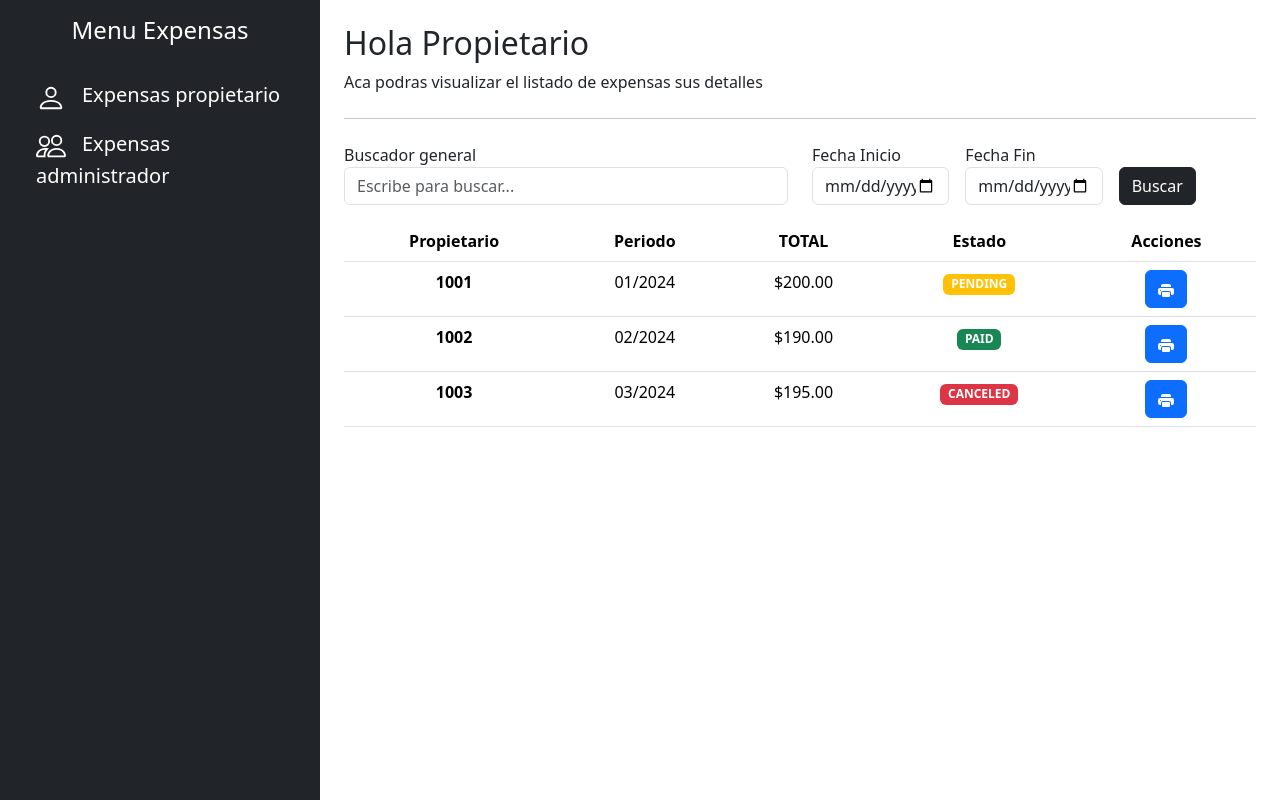
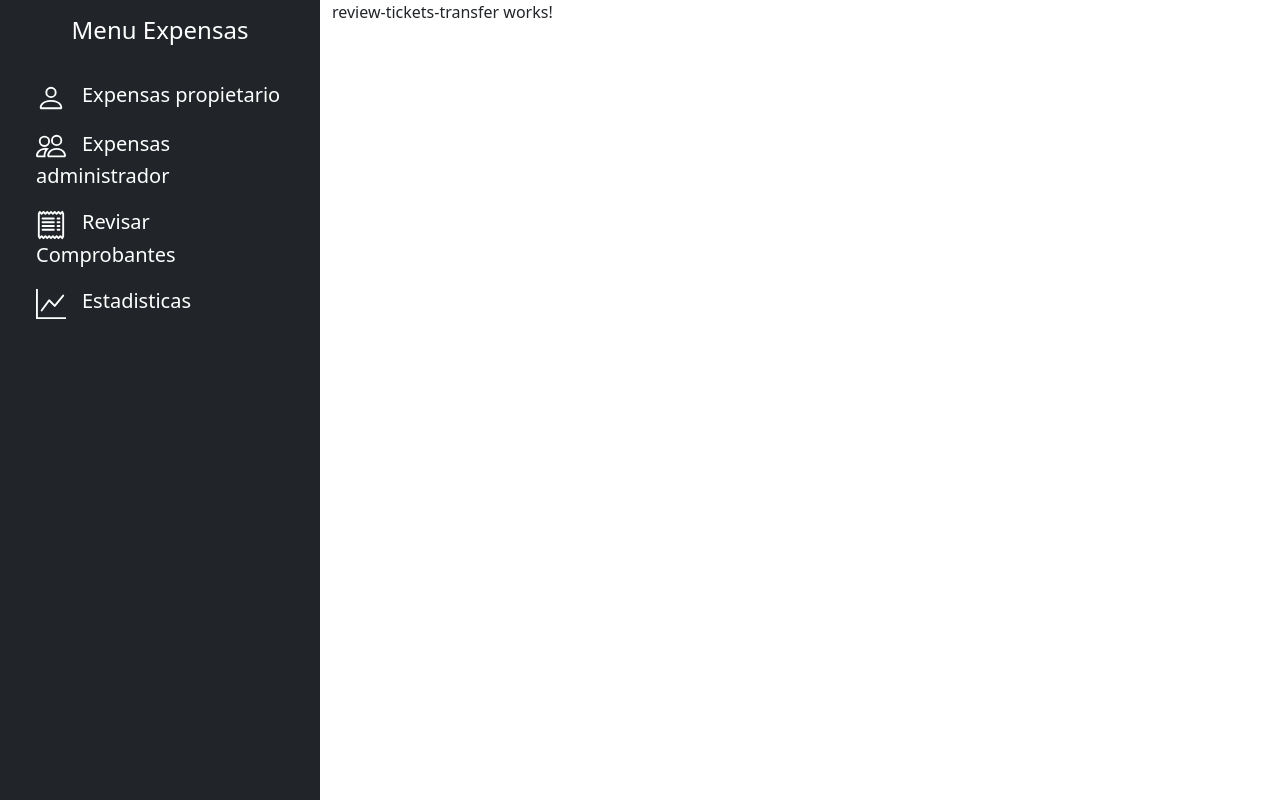
Before and after one commit to TUP-FRC-UTN/tup-dabd-2w2-tickets-payments, an Angular app in the folder tickets-payments/: page /review-tickets-transfer in a window 1280 px wide. Built offline with nearby package versions, Linux system fonts and the light colour scheme.

Commit message:
agrego opcion de pago por transferencia y 2 componentes revisar comprobantes y estadisticas

```diff
--- a/tickets-payments/src/app/admin-list-expensas/admin-list-expensas.component.html
+++ b/tickets-payments/src/app/admin-list-expensas/admin-list-expensas.component.html
@@ -52,7 +52,7 @@
                     </span>
                 </td>
                 <td class="text-center">
-                    <!-- Example single danger button -->
+
                     <div class="btn-group">
                         <button type="button" class="btn btn-dark dropdown-toggle" data-bs-toggle="dropdown"
                             aria-expanded="false">
--- a/tickets-payments/src/app/app.component.html
+++ b/tickets-payments/src/app/app.component.html
@@ -22,6 +22,23 @@
                             <span class="fs-5 ms-3 d-none d-lg-inline">Expensas administrador</span>
                         </a>
                     </li>
+                    <li class="nav-item">
+                        <a class="nav-link text-white" [routerLink]="'review-tickets-transfer'">
+                            <svg xmlns="http://www.w3.org/2000/svg" width="30" height="30" fill="currentColor" class="bi bi-receipt" viewBox="0 0 16 16">
+                                <path d="M1.92.506a.5.5 0 0 1 .434.14L3 1.293l.646-.647a.5.5 0 0 1 .708 0L5 1.293l.646-.647a.5.5 0 0 1 .708 0L7 1.293l.646-.647a.5.5 0 0 1 .708 0L9 1.293l.646-.647a.5.5 0 0 1 .708 0l.646.647.646-.647a.5.5 0 0 1 .708 0l.646.647.646-.647a.5.5 0 0 1 .801.13l.5 1A.5.5 0 0 1 15 2v12a.5.5 0 0 1-.053.224l-.5 1a.5.5 0 0 1-.8.13L13 14.707l-.646.647a.5.5 0 0 1-.708 0L11 14.707l-.646.647a.5.5 0 0 1-.708 0L9 14.707l-.646.647a.5.5 0 0 1-.708 0L7 14.707l-.646.647a.5.5 0 0 1-.708 0L5 14.707l-.646.647a.5.5 0 0 1-.708 0L3 14.707l-.646.647a.5.5 0 0 1-.801-.13l-.5-1A.5.5 0 0 1 1 14V2a.5.5 0 0 1 .053-.224l.5-1a.5.5 0 0 1 .367-.27m.217 1.338L2 2.118v11.764l.137.274.51-.51a.5.5 0 0 1 .707 0l.646.647.646-.646a.5.5 0 0 1 .708 0l.646.646.646-.646a.5.5 0 0 1 .708 0l.646.646.646-.646a.5.5 0 0 1 .708 0l.646.646.646-.646a.5.5 0 0 1 .708 0l.646.646.646-.646a.5.5 0 0 1 .708 0l.509.509.137-.274V2.118l-.137-.274-.51.51a.5.5 0 0 1-.707 0L12 1.707l-.646.647a.5.5 0 0 1-.708 0L10 1.707l-.646.647a.5.5 0 0 1-.708 0L8 1.707l-.646.647a.5.5 0 0 1-.708 0L6 1.707l-.646.647a.5.5 0 0 1-.708 0L4 1.707l-.646.647a.5.5 0 0 1-.708 0z"/>
+                                <path d="M3 4.5a.5.5 0 0 1 .5-.5h6a.5.5 0 1 1 0 1h-6a.5.5 0 0 1-.5-.5m0 2a.5.5 0 0 1 .5-.5h6a.5.5 0 1 1 0 1h-6a.5.5 0 0 1-.5-.5m0 2a.5.5 0 0 1 .5-.5h6a.5.5 0 1 1 0 1h-6a.5.5 0 0 1-.5-.5m0 2a.5.5 0 0 1 .5-.5h6a.5.5 0 0 1 0 1h-6a.5.5 0 0 1-.5-.5m8-6a.5.5 0 0 1 .5-.5h1a.5.5 0 0 1 0 1h-1a.5.5 0 0 1-.5-.5m0 2a.5.5 0 0 1 .5-.5h1a.5.5 0 0 1 0 1h-1a.5.5 0 0 1-.5-.5m0 2a.5.5 0 0 1 .5-.5h1a.5.5 0 0 1 0 1h-1a.5.5 0 0 1-.5-.5m0 2a.5.5 0 0 1 .5-.5h1a.5.5 0 0 1 0 1h-1a.5.5 0 0 1-.5-.5"/>
+                              </svg>
+                            <span class="fs-5 ms-3 d-none d-lg-inline">Revisar Comprobantes</span>
+                        </a>
+                    </li>
+                    <li class="nav-item">
+                        <a class="nav-link text-white" [routerLink]="'stadistics'">
+                            <svg xmlns="http://www.w3.org/2000/svg" width="30" height="30" fill="currentColor" class="bi bi-graph-up" viewBox="0 0 16 16">
+                                <path fill-rule="evenodd" d="M0 0h1v15h15v1H0zm14.817 3.113a.5.5 0 0 1 .07.704l-4.5 5.5a.5.5 0 0 1-.74.037L7.06 6.767l-3.656 5.027a.5.5 0 0 1-.808-.588l4-5.5a.5.5 0 0 1 .758-.06l2.609 2.61 4.15-5.073a.5.5 0 0 1 .704-.07"/>
+                              </svg>
+                            <span class="fs-5 ms-3 d-none d-lg-inline">Estadisticas</span>
+                        </a>
+                    </li>
                 </ul>
             </div>
         </div>
--- a/tickets-payments/src/app/owner-list-expensas/owner-list-expensas.component.html
+++ b/tickets-payments/src/app/owner-list-expensas/owner-list-expensas.component.html
@@ -5,7 +5,8 @@
   <div class="row  d-flex mb-3 justify-content-center">
     <div class="col-md-6 justify-content-center">
       <label for="searchInput" class="form-label mb-0">Buscador general</label>
-      <input type="text" class="form-control" id="searchInput" [(ngModel)]="searchText" (input)="searchTable()" placeholder="Escribe para buscar...">
+      <input type="text" class="form-control" id="searchInput" [(ngModel)]="searchText" (input)="searchTable()"
+        placeholder="Escribe para buscar...">
     </div>
 
     <form [formGroup]="fechasForm" class="col-md-6 justify-content-center">
@@ -51,18 +52,26 @@
           </span>
         </td>
 
-        <td class="text-center"><button type="button" class="btn btn-primary" data-bs-toggle="modal"
-            data-bs-target="#ticketModal" (click)="selectTicket(item)">
-            <svg xmlns="http://www.w3.org/2000/svg" width="16" height="16" fill="currentColor"
-              class="bi bi-printer-fill" viewBox="0 0 16 16">
-              <path
-                d="M5 1a2 2 0 0 0-2 2v1h10V3a2 2 0 0 0-2-2zm6 8H5a1 1 0 0 0-1 1v3a1 1 0 0 0 1 1h6a1 1 0 0 0 1-1v-3a1 1 0 0 0-1-1">
-              </path>
-              <path
-                d="M0 7a2 2 0 0 1 2-2h12a2 2 0 0 1 2 2v3a2 2 0 0 1-2 2h-1v-2a2 2 0 0 0-2-2H5a2 2 0 0 0-2 2v2H2a2 2 0 0 1-2-2zm2.5 1a.5.5 0 1 0 0-1 .5.5 0 0 0 0 1">
-              </path>
-            </svg>
-          </button></td>
+        <td class="text-center">
+          <div class="btn-group">
+            <button type="button" class="btn btn-dark dropdown-toggle" data-bs-toggle="dropdown" aria-expanded="false">
+              Action
+            </button>
+            <ul class="dropdown-menu">
+              <li><a class="dropdown-item" data-bs-toggle="modal" data-bs-target="#ticketModal"
+                  (click)="selectTicket(item)">Ver expensa
+
+                </a></li>
+              <li><a class="dropdown-item" data-bs-toggle="modal" data-bs-target="#statusModal"
+                  (click)="selectTicket(item)">Pagar con transferencia</a></li>
+              <li><a class="dropdown-item">Pagar con Mercadopago</a></li>
+              <li>
+                <hr class="dropdown-divider">
+              </li>
+              <li><a class="dropdown-item">Separated link</a></li>
+            </ul>
+          </div>
+        </td>
       </tr>
 
       }
@@ -140,3 +149,46 @@
     </div>
   </div>
 </div>
+
+
+
+
+<!-- Modal status -->
+<div class="modal fade" id="statusModal" tabindex="-1" aria-labelledby="ticketModalLabel" aria-hidden="true">
+  <div class="modal-dialog modal-lg">
+      <div class="modal-content">
+          <div class="modal-header">
+              <h5 class="modal-title" id="ticketModalLabel">Cargar comprobante de transferencia</h5>
+              <button type="button" class="btn-close" data-bs-dismiss="modal" aria-label="Close"></button>
+          </div>
+          <div class="modal-body">
+              <div class="row mb-4">
+                  <div class="col-md-6">
+                      <h6 class="mb-0">ID Factura: <strong>{{ ticketSelectedModal.id }}</strong></h6>
+                  </div>
+                  <div class="col-md-6">
+                      <h6 class="mb-0">ID Propietario: <strong>{{ ticketSelectedModal.owner_id }}</strong></h6>
+                  </div>
+                  <div class="col-md-6">
+                      <h6 class="mb-0">Fecha de Emisión: <strong>{{ ticketSelectedModal.emision_date | date: 'dd/MM/yyyy' }}</strong></h6>
+                  </div>
+                  <div class="col-md-6">
+                      <h6 class="mb-0">Fecha de Expiración: <strong>{{ ticketSelectedModal.expiration_date | date: 'dd/MM/yyyy' }}</strong></h6>
+                  </div>
+              </div>
+              <hr>
+              <div class="d-flex justify-content-center">
+                <div class="input-group mb-3">
+                  <input type="file" class="form-control" id="inputGroupFile02" (change)="onFileSelected($event)">
+                  <label class="input-group-text" for="inputGroupFile02">Subir comprobante</label>
+                </div>
+              </div>
+          </div>
+          <div class="modal-footer">
+              <button type="button" class="btn btn-secondary" data-bs-dismiss="modal">Cerrar</button>
+              <button type="button" class="btn btn-primary" [disabled]="!selectedFile" (click)="onUpload()">Cargar Comprobante</button>
+
+          </div>
+      </div>
+  </div>
+</div>
--- a/tickets-payments/src/app/owner-list-expensas/owner-list-expensas.component.ts
+++ b/tickets-payments/src/app/owner-list-expensas/owner-list-expensas.component.ts
@@ -5,6 +5,7 @@ import { MercadoPagoServiceService } from '../services/mercado-pago-service.serv
 import { TicketPayDto } from '../models/TicketPayDto';
 import { FormBuilder, FormGroup, FormsModule, ReactiveFormsModule } from '@angular/forms';
 import { TicketService } from '../services/ticket.service';
+import { HttpClient } from '@angular/common/http';
 
 @Component({
   selector: 'app-owner-list-expensas',
@@ -63,18 +64,35 @@ export class OwnerListExpensasComponent {
       ]
     }
   ];
-
+  selectedFile: File | null = null;
   searchText = '';
   filteredTickets: TicketDto[] = [];
   fechasForm: FormGroup;
-  constructor(private mercadopagoservice: MercadoPagoServiceService, private formBuilder: FormBuilder, private ticketservice: TicketService) {
+  constructor(private mercadopagoservice: MercadoPagoServiceService, private formBuilder: FormBuilder, private ticketservice: TicketService, private http: HttpClient) {
     this.filteredTickets = this.listallticket;
     this.fechasForm = this.formBuilder.group({
       fechaInicio: [''],
       fechaFin: ['']
     });
   }
+  onFileSelected(event: any): void {
+    this.selectedFile = event.target.files[0];
+  }
 
+
+  onUpload(): void {
+    if (this.selectedFile) {
+      const formData = new FormData();
+      formData.append('file', this.selectedFile, this.selectedFile.name);
+
+      this.http.post('http://localhost:8080/api/files/upload', formData)
+        .subscribe(response => {
+          console.log('File uploaded successfully!', response);
+        }, error => {
+          console.error('Error uploading file:', error);
+        });
+    }
+  }
   enviarFechas() {
     const fechas = this.fechasForm.value;
     console.log('Fechas Enviadas:', fechas);
--- /dev/null
+++ b/tickets-payments/src/app/review-tickets-transfer/review-tickets-transfer.component.html
@@ -0,0 +1 @@
+<p>review-tickets-transfer works!</p>
--- /dev/null
+++ b/tickets-payments/src/app/stadistics/stadistics.component.html
@@ -0,0 +1 @@
+<p>stadistics works!</p>
```
Also changed, not shown: tickets-payments/src/app/app.routes.ts (+10 -0 lines), tickets-payments/src/app/review-tickets-transfer/review-tickets-transfer.component.ts (added, +12 -0 lines), tickets-payments/src/app/stadistics/stadistics.component.ts (added, +12 -0 lines), tickets-payments/src/app/review-tickets-transfer/review-tickets-transfer.component.css (added), tickets-payments/src/app/stadistics/stadistics.component.css (added), 2 other files (tests, documents, lock files or other folders).
